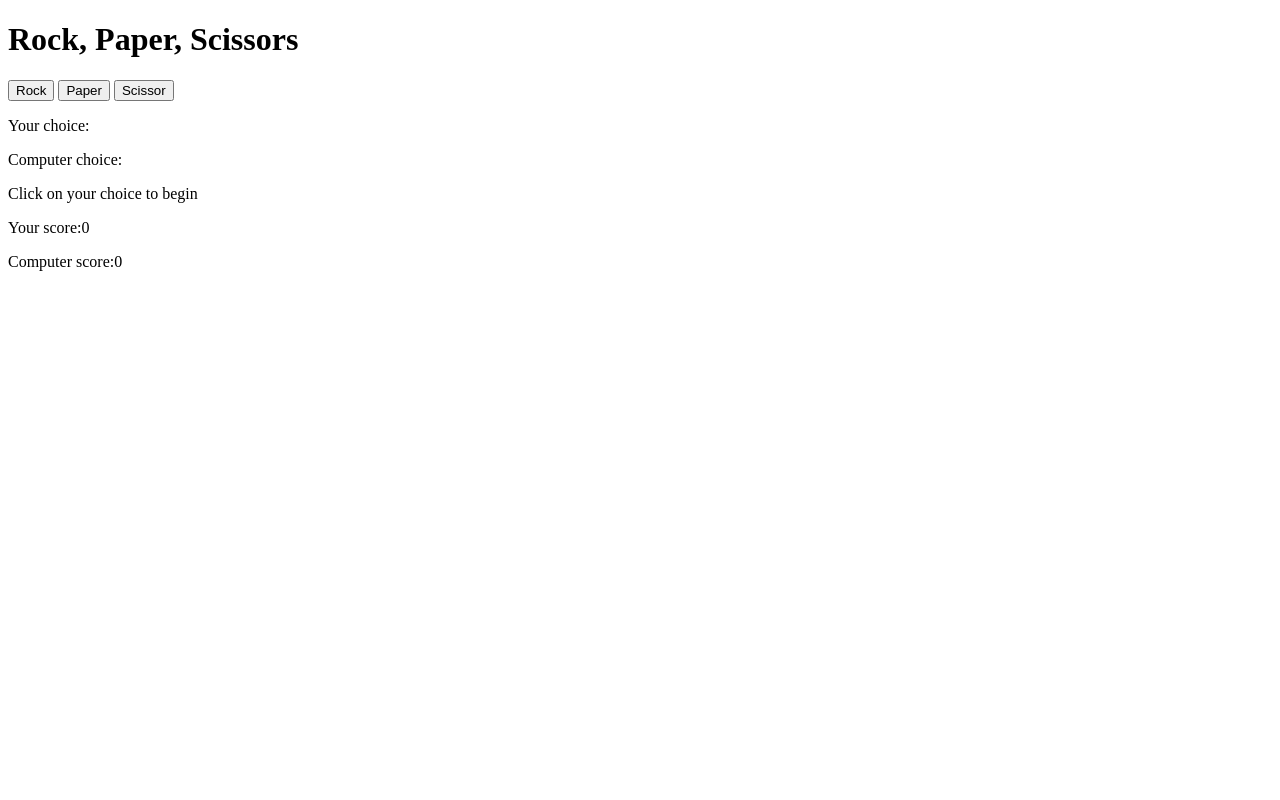
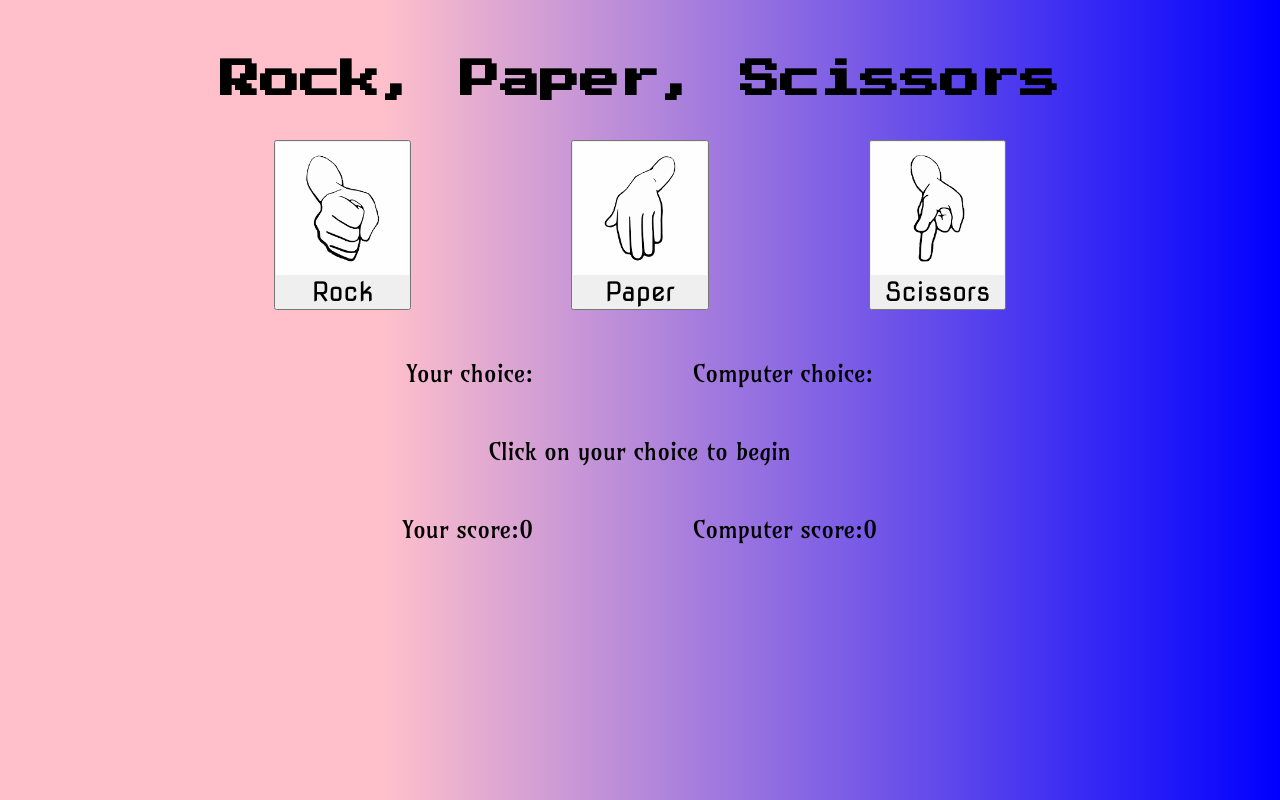
Before and after one commit to AnoSan7/Rock-Paper-Scissors, a plain HTML site: page index.html in a window 1280 px wide. Drawn offline with Linux system fonts and the light colour scheme.

Commit message:
Updated game

```diff
--- a/index.html
+++ b/index.html
@@ -9,13 +9,21 @@
 </head>
 <body>
     <h1>Rock, Paper, Scissors</h1>
-    <button id="rock">Rock</button>
-    <button id="paper">Paper</button>
-    <button id="scissor">Scissor</button>
-    <p id="userChoice">Your choice:</p>
-    <p id="computerChoice">Computer choice:</p>
+    <div class="btns">
+    <button id="rock"><img src="./images/rock.png" alt="rock"><span class="text">Rock</span></button>
+    <button id="paper"><img src="./images/paper.png" alt="paper"><span class="text">Paper</span></button>
+    <button id="scissor"><img src="./images/scissors.png" alt="scissor"><span class="text">Scissors</span></button>
+    </div>
+    <div class="results">
+    <div class="first">
+        <p id="userChoice">Your choice:</p>
+        <p id="computerChoice">Computer choice:</p>
+    </div>
     <p id="result">Click on your choice to begin</p>
-    <p id="userScore">Your score:<span id="yourScore"></span></p>
-    <p id="compScore">Computer score:<span id="computerScore"></span></p>
+    <div class="score">
+        <p id="userScore">Your score:<span id="yourScore"></span></p>
+        <p id="compScore">Computer score:<span id="computerScore"></span></p>
+    </div>
+    </div>
 </body>
 </html>
--- a/style.css
+++ b/style.css
@@ -0,0 +1,76 @@
+@font-face {
+    font-family: game-title;
+    src: url(./fonts/PressStart2P-Regular.ttf);
+}
+
+@font-face {
+    font-family: buttons;
+    src: url(./fonts/NovaSquare-Regular.ttf);
+}
+
+@font-face {
+    font-family: scores;
+    src: url(./fonts/Amarante-Regular.ttf);
+}
+
+*{
+    margin: 0;
+    padding: 0;
+}
+body{
+    background: linear-gradient(90deg,pink 30%,blue );
+    display: flex;
+    flex-direction: column;
+    align-items: center;
+    text-align: center;;
+}
+h1{
+    margin-top: 1.5em;
+    font-family: "game-title";
+    font-size: 2.5em;
+    margin-bottom: 1em;
+    overflow: wrap;
+}
+button{
+    display: flex;
+    flex-direction: column;
+    align-items: center;
+    justify-content: center;
+}
+
+img{
+    height: 10em;
+    aspect-ratio: 1;
+}
+
+.btns{
+    display: flex;
+    justify-content: center;
+    flex-wrap:wrap;
+    gap: 2em 10em;
+    margin-bottom: 1.5em;
+}
+
+.text{
+    font-family: 'buttons';
+    font-size: 2em;
+}
+
+.results{
+    margin-top: 1.5em;
+    display: flex;
+    flex-direction: column;
+    gap: 3em;
+}
+
+p{
+    font-family: 'scores';
+    font-size: 1.5em;
+}
+
+.first,.score{
+    display: flex;
+    gap: 1em 10em;
+    flex-wrap: wrap;
+    justify-content: center;
+}
```
Also changed, not shown: fonts/Amarante-Regular.ttf (added), fonts/NovaSquare-Regular.ttf (added), fonts/PressStart2P-Regular.ttf (added), images/paper.png (added), images/rock.png (added), images/scissors.png (added).
